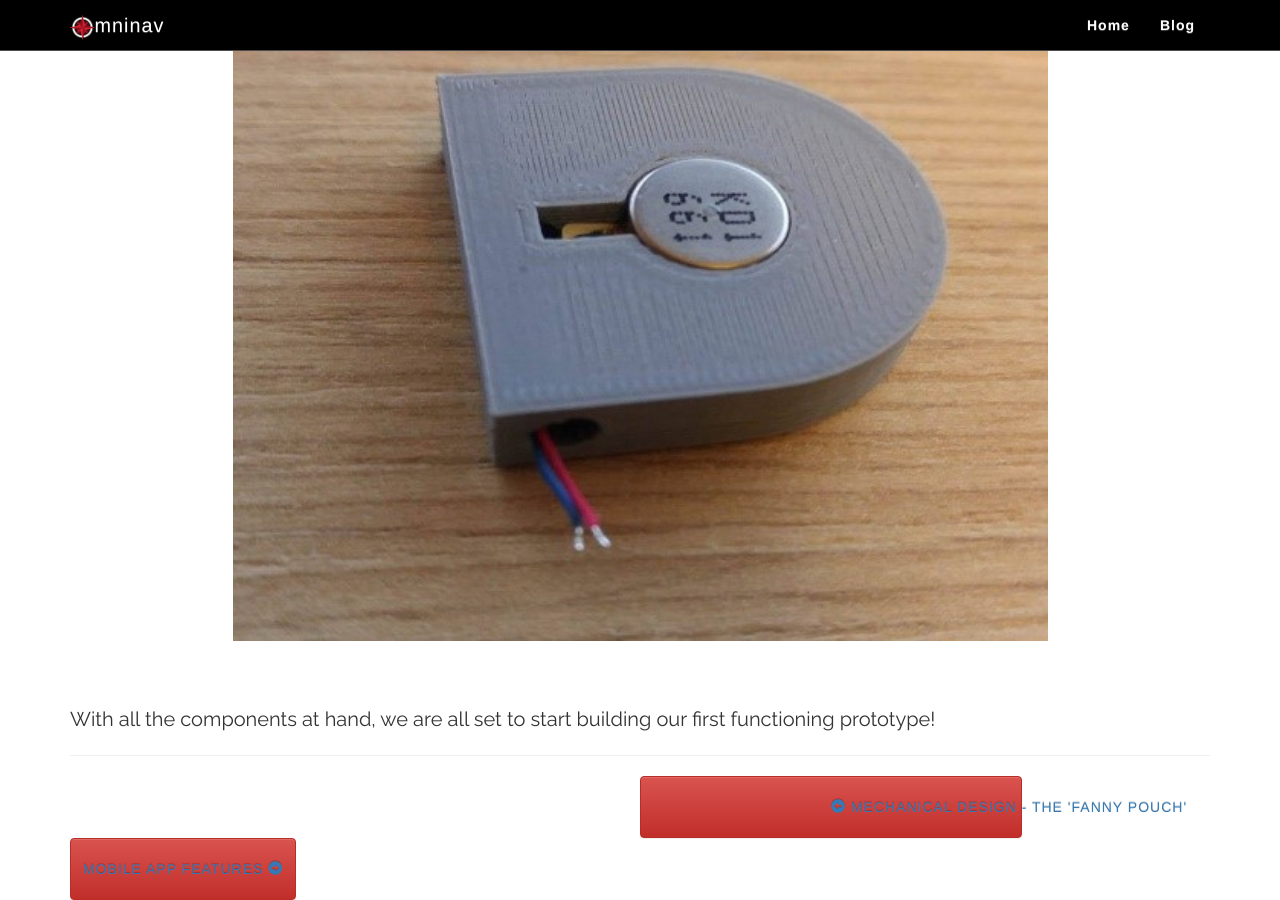
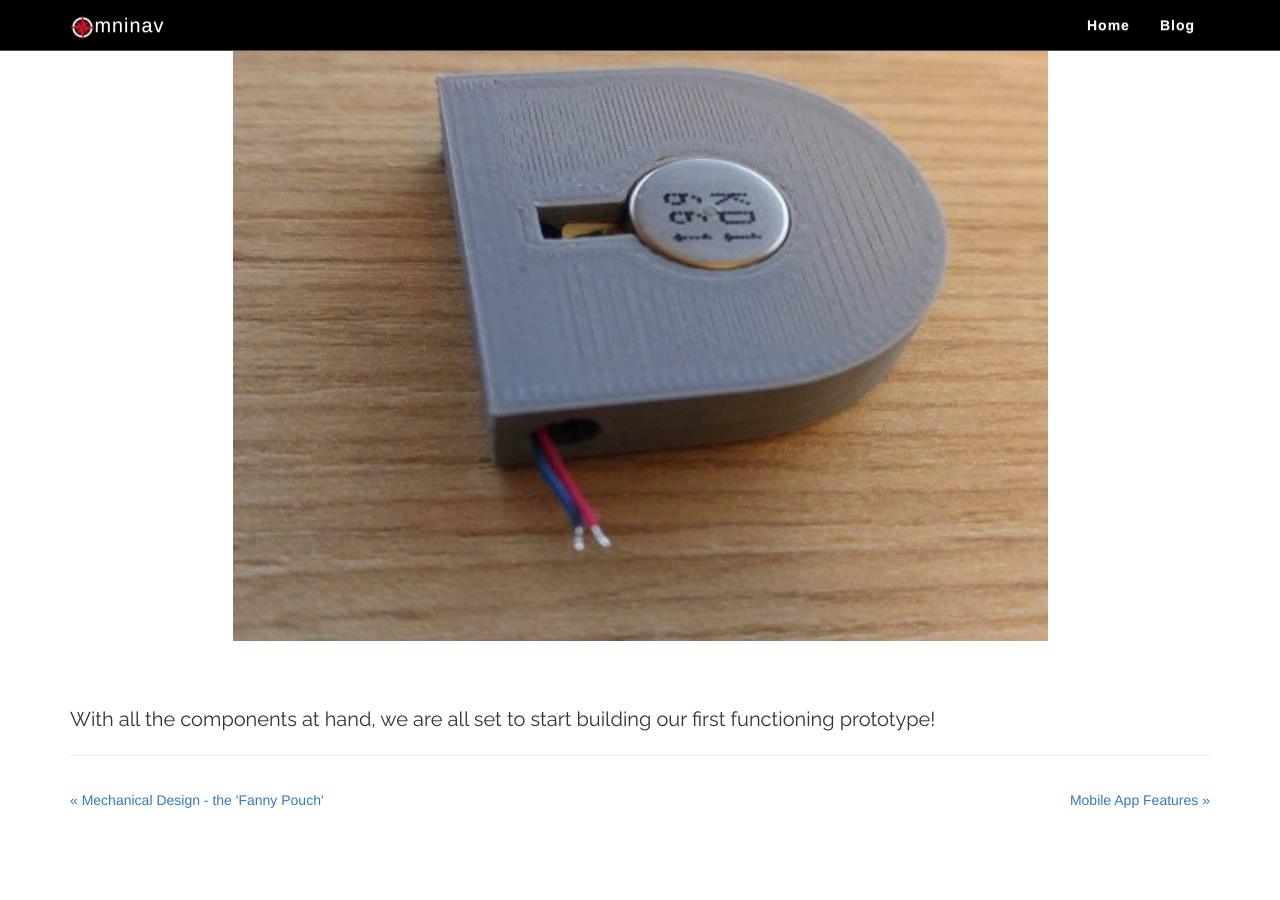
Before and after one commit to hansmaryil/OmniNav, a Jekyll site: the page built from _posts/2017-02-05-first-prototype.md, in a window 1280 px wide and 900 px high, scrolled down 1534 px. Built offline with Jekyll 4.4.1, drawn with Linux system fonts in a browser that asks for light colours; some web fonts are replaced; after the commit the page ends 2358 px from its top, so only the background shows below that.

Commit message:
button return to og

```diff
--- a/_layouts/post.html
+++ b/_layouts/post.html
@@ -10,16 +10,9 @@
 
 <div class="PageNavigation">
   {% if page.previous.url %}
-    <a href="{{page.previous.url}}">
-    	<button class="prev btn btn-primary btn-danger button-style">
-    		<a href="{{page.previous.url}}"><span class="glyphicon glyphicon-circle-arrow-left"></span> {{page.previous.title}} </a>
-    	</button>
-    </a>
+    <a class="prev" href="{{page.previous.url}}">&laquo; {{page.previous.title}}</a>
   {% endif %}
   {% if page.next.url %}
- 	<button class="next btn btn-primary btn-danger button-style2"><a href="{{page.next.url}}"> {{page.next.title}} <span class="glyphicon glyphicon-circle-arrow-right"></span> </a>
-	</button>
-
-
+    <a class="next" href="{{page.next.url}}">{{page.next.title}} &raquo;</a>
   {% endif %}
 </div>
```
